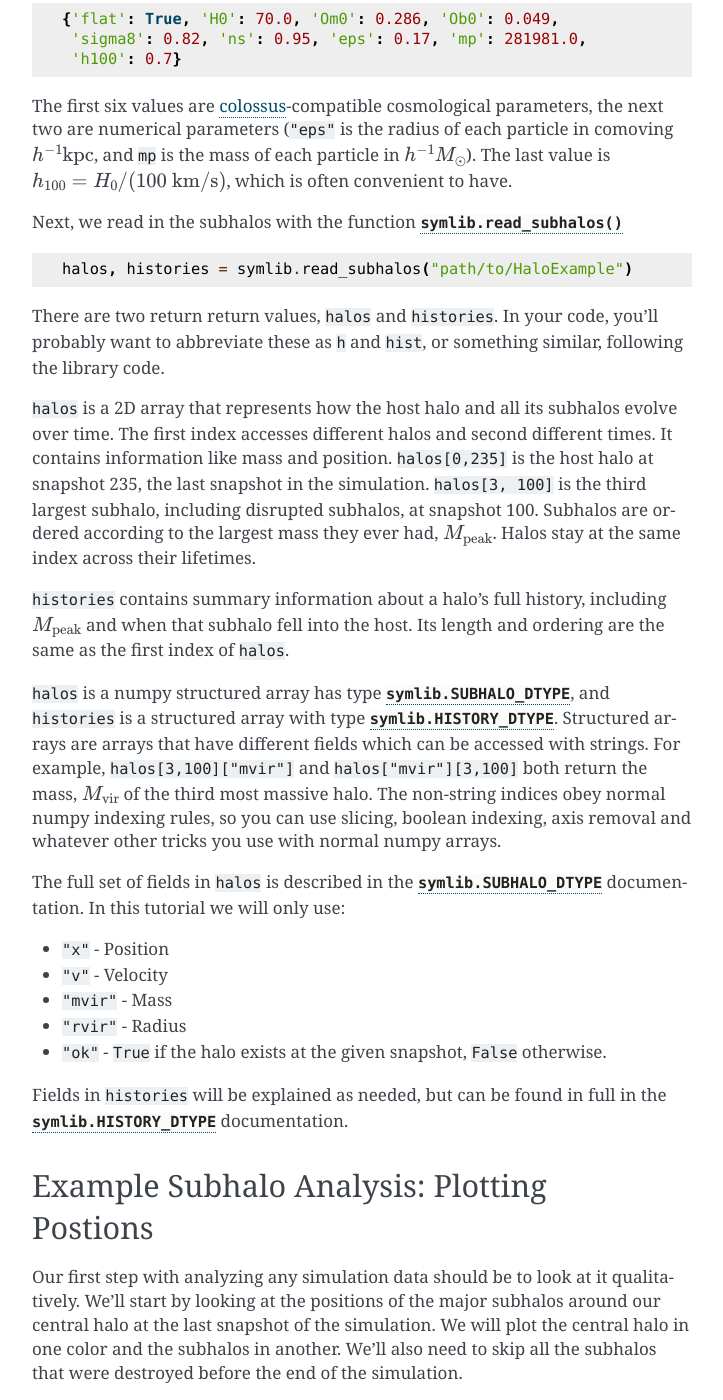
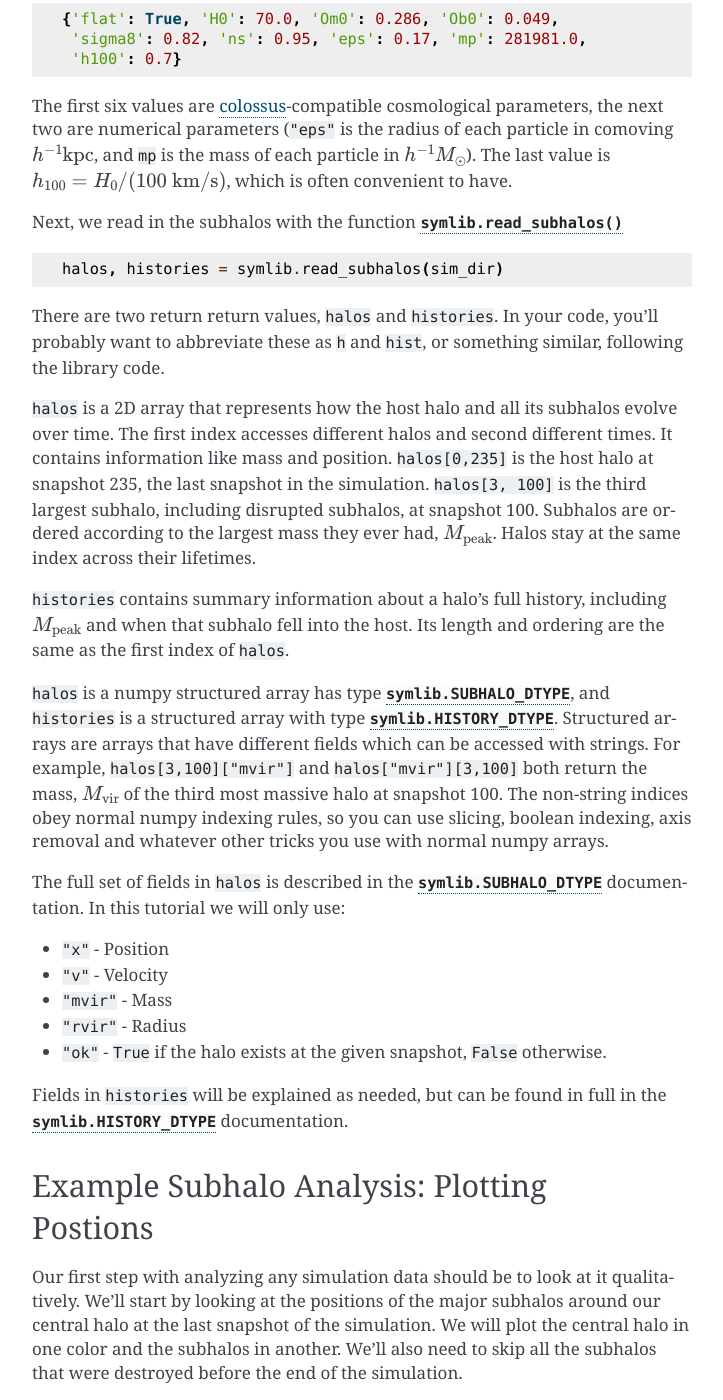
Before and after one commit to phil-mansfield/symphony, a Sphinx documentation site: the page built from docs/source/getting_started.rst, in a window 1280 px wide and 1400 px high, scrolled down 796 px. Shown: the whole window, without its empty margins (388-1111 px from the left). Built offline with Sphinx 7.4.7, drawn with Linux system fonts in a browser that asks for light colours.

Commit message:
Fixed errors in docs

```diff
--- a/docs/source/getting_started.rst
+++ b/docs/source/getting_started.rst
@@ -45,7 +45,7 @@ Next, we read in the subhalos with the function :func:`symlib.read_subhalos`
 
 .. code-block::
 
-   halos, histories = symlib.read_subhalos("path/to/HaloExample")
+   halos, histories = symlib.read_subhalos(sim_dir)
 
 There are two return return values, ``halos`` and ``histories``. In your
 code, you'll probably want to abbreviate these as ``h`` and ``hist``, or something similar, following the library code.
@@ -58,7 +58,7 @@ largest subhalo, including disrupted subhalos, at snapshot 100. Subhalos are ord
 
 ``histories`` contains summary information about a halo's full history, including :math:`M_{\rm peak}` and when that subhalo fell into the host. Its length and ordering are the same as the first index of ``halos``.
 
-``halos`` is a numpy structured array has type :data:`symlib.SUBHALO_DTYPE`, and ``histories`` is a structured array with type :data:`symlib.HISTORY_DTYPE`. Structured arrays are arrays that have different fields which can be accessed with strings. For example, ``halos[3,100]["mvir"]`` and ``halos["mvir"][3,100]`` both return the mass, :math:`M_{\rm vir}` of the third most massive halo. The non-string indices obey normal numpy indexing rules, so you can use slicing, boolean indexing, axis removal and whatever other tricks you use with normal numpy arrays.
+``halos`` is a numpy structured array has type :data:`symlib.SUBHALO_DTYPE`, and ``histories`` is a structured array with type :data:`symlib.HISTORY_DTYPE`. Structured arrays are arrays that have different fields which can be accessed with strings. For example, ``halos[3,100]["mvir"]`` and ``halos["mvir"][3,100]`` both return the mass, :math:`M_{\rm vir}` of the third most massive halo at snapshot 100. The non-string indices obey normal numpy indexing rules, so you can use slicing, boolean indexing, axis removal and whatever other tricks you use with normal numpy arrays.
 
 The full set of fields in ``halos`` is described in the :data:`symlib.SUBHALO_DTYPE` documentation. In this tutorial we will only use:
 
```
